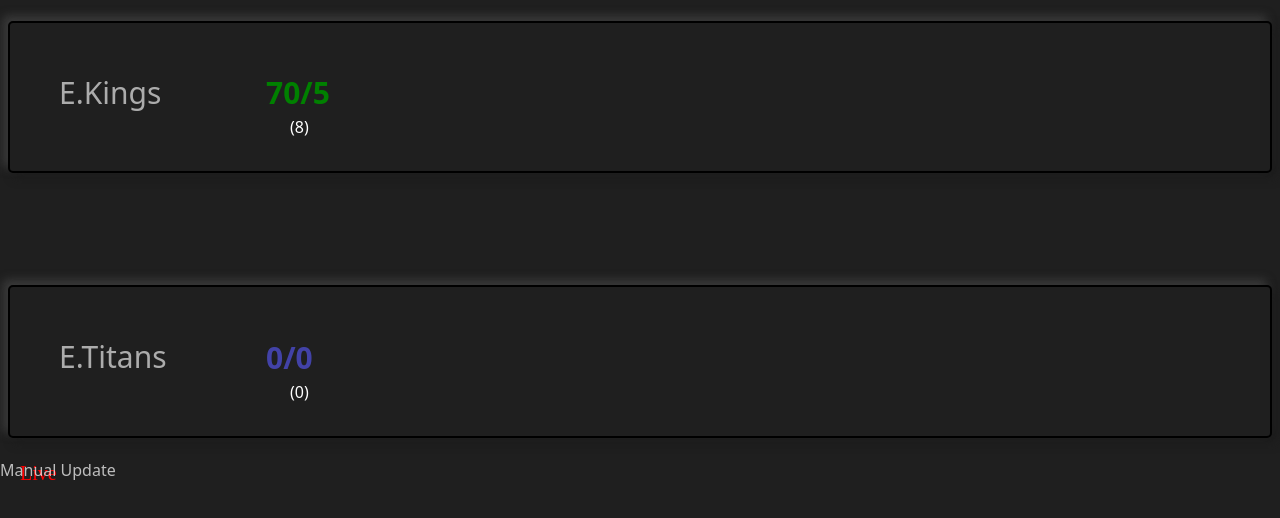
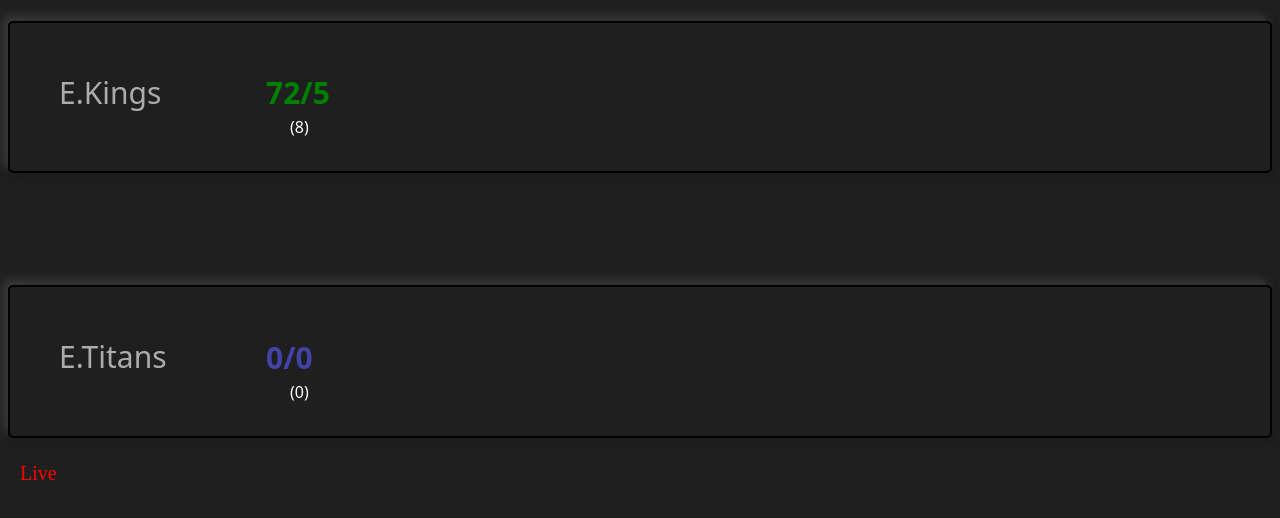
Before and after one commit to Dutt0408/my-project, a React (Create React App) app: page /Live in a window 1280 px wide. Shown: the part 222-740 px from the top of the page. Built offline with nearby package versions, Linux system fonts and the light colour scheme; no server answers; a web font is replaced by a local one.

Commit message:
Commit Final10001.1

```diff
--- a/src/live.js
+++ b/src/live.js
@@ -3,7 +3,7 @@ import "./Live.css";
 
 function Live() {
   const [scores, setScores] = useState({
-    team1: { runs: 70, wickets: 5, overs: 8 },
+    team1: { runs: 72, wickets: 5, overs: 8 },
     team2: { runs: 0, wickets: 0, overs: 0 },
   });
 
@@ -55,7 +55,7 @@ function Live() {
         </div>
         <div className="overnews">Live</div>
         <div className="overnewss"></div>
-        <button onClick={manualUpdateScores}>Manual Update</button>
+        <button onClick={manualUpdateScores}></button>
       </div>
     </div>
   );
```
